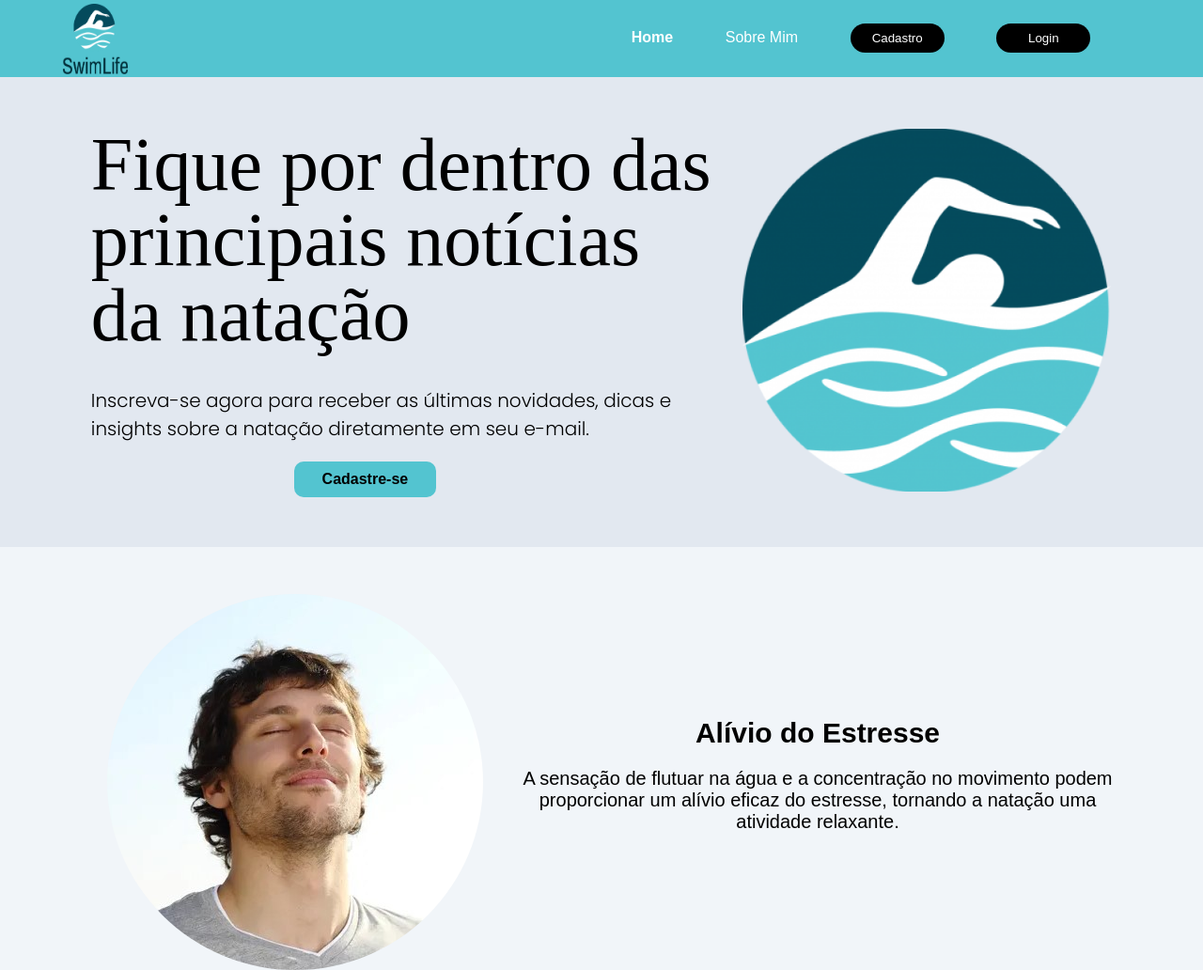
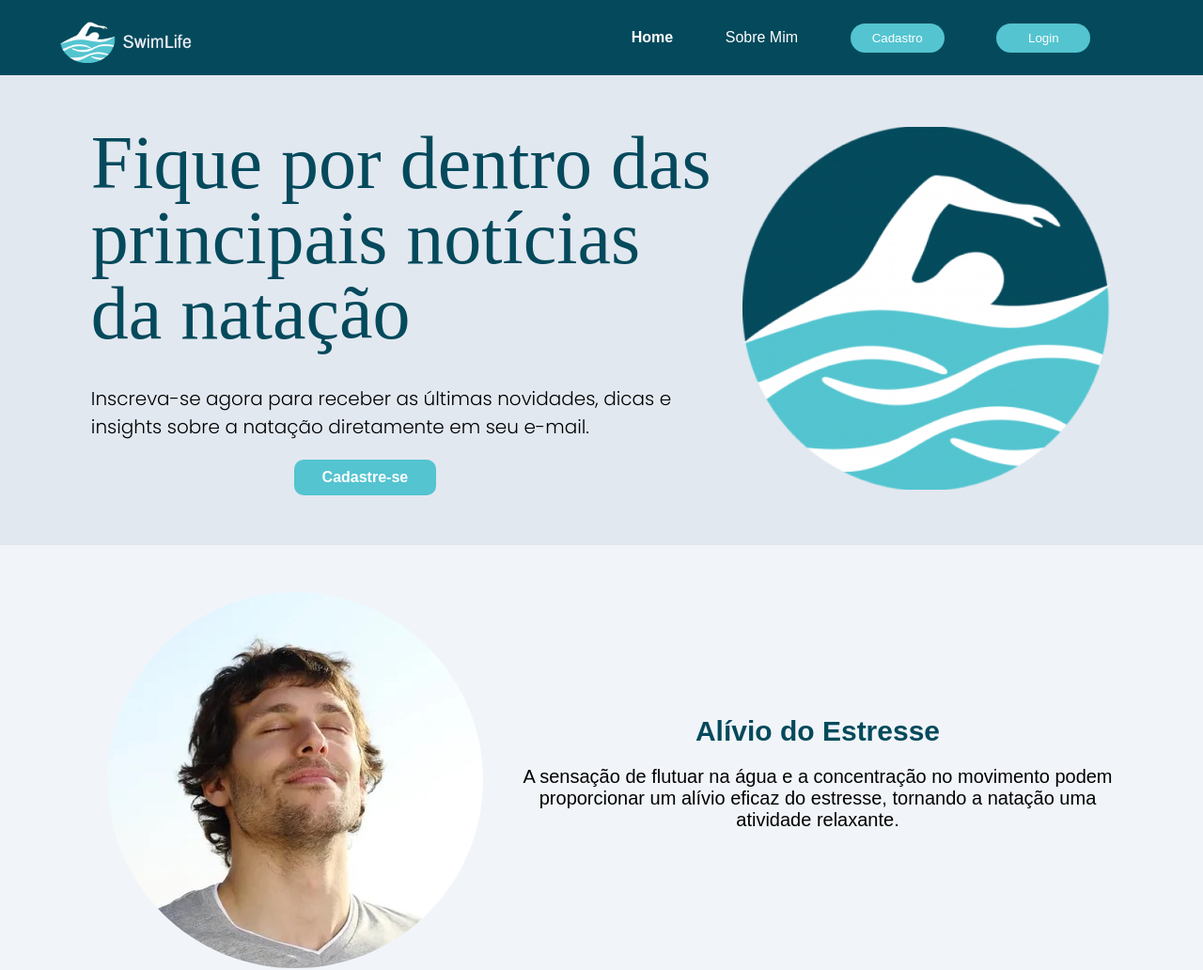
Before and after one commit to isabelafrancisco/SwimLife, a website: page public/index.html in a window 1280 px wide. Shown: the top 1032 px of the page at 94% size. Drawn offline with Linux system fonts and the light colour scheme; a web font is replaced by a local one.

Commit message:
Sobre mim pronta e notícias nos ajuste finais

```diff
--- a/public/css/estiloinicial.css
+++ b/public/css/estiloinicial.css
@@ -10,8 +10,8 @@ body {
 
 .header { /*define o tamanho do header*/
     height: 80px;
-    border-bottom: 2px solid #53C4D0;
-    background-color:#53C4D0;
+    /* border-bottom: 2px solid #53C4D0; */
+    background-color: rgba(4, 74, 92, 1);
 }
 
 .container { /*define como será os elementos dentro*/
@@ -44,9 +44,9 @@ body {
 }
 
 .imagem {
-    height: 75px;
-    width: 75px;
-    margin-top: 10px;
+    height: 50px;
+    width: 140px;
+    margin-top: 11px;
 }
 
 .agora {/* estiliza o inicial no header */
@@ -54,7 +54,7 @@ body {
 }
 
 .pretocadastro {
-    background-color:black;
+    background-color:#53C4D0;
     border: none;
     padding: 8px;
     border-radius: 25px;
@@ -64,7 +64,7 @@ body {
 }
 
 .pretologin {
-    background-color: black;
+    background-color: #53C4D0;
     border: none;
     padding: 8px;
     border-radius: 25px;
@@ -92,6 +92,11 @@ body {
     padding: 20px;
     flex-direction: column;
     align-items: center;
+    color: rgba(4, 74, 92, 1);
+}
+
+.banner-left .subtitulo {
+    color: black;
 }
 
 .banner-left .titulo{
@@ -155,7 +160,7 @@ body {
 
 .btn-banner a {
     text-decoration: none;
-    color: black;
+    color: white;
     font-family: 'Karla', sans-serif;
     font-weight: bolder;
 }
@@ -218,8 +223,9 @@ body {
     padding: 30px;
 }
 
-.box .box_texto1 {
+.box .box_texto1 .texto1{
     text-align: center;
+    color: rgba(4, 74, 92, 1);
 
 }
 
--- a/public/css/logado.css
+++ b/public/css/logado.css
@@ -10,8 +10,8 @@ body {
 
 .header { /*define o tamanho do header*/
     height: 80px;
-    border-bottom: 2px solid #53C4D0;
-    background-color:#53C4D0;
+    /* border-bottom: 2px solid #53C4D0; */
+    background-color:rgba(4, 74, 92, 1);
 }
 
 .container { /*define como será os elementos dentro*/
@@ -44,9 +44,10 @@ body {
 }
 
 .imagem {
-    height: 75px;
-    width: 75px;
-    margin-top: 10px;
+        height: 50px;
+        width: 140px;
+        margin-top: 11px;
+
 }
 
 .agora {/* estiliza o inicial no header */
@@ -86,7 +87,8 @@ body {
 
 button {
     padding: 1rem;
-    background-color: dodgerblue;
+    background-color: #53C4D0;
+    color: white;
     border: none;
     margin: 1rem;
     cursor: pointer;
@@ -143,8 +145,8 @@ a {
     flex-direction: column;
     padding: 1rem; /* deixa espaçado entre a navbar e as imagens */
     margin: 2rem; /* deixa espaçado entre a navbar e as imagens */
-    color: #53C4D0;
-    box-shadow: 0 0 20px rgba(93, 93, 93, 0.2); /* a cor de funco do card */
+    color: black;
+    box-shadow: 0 0 20px #bfdbfe; /* a cor de funco do card */
     text-align: center; /* deixa a imagem centralizada*/
     height: 5%;
     font-size: 15px;
@@ -153,7 +155,7 @@ a {
 
    .c-card1 h2 {
     padding-bottom: 10px; /* espaçamento entre os textos */
-    color: black;
+    color: #53C4D0;
    }
 
    .c-card1 img1 {
@@ -188,8 +190,8 @@ a {
     flex-direction: column;
     padding: 1rem; /* deixa espaçado entre a navbar e as imagens */
     margin: 2rem; /* deixa espaçado entre a navbar e as imagens */
-    color: #53C4D0;
-    box-shadow: 0 0 20px rgba(93, 93, 93, 0.2); /* a cor de funco do card */
+    color: black;
+    box-shadow: 0 0 20px #bfdbfe; /* a cor de funco do card */
     text-align: center; /* deixa a imagem centralizada*/
     height: 5%;
     font-size: 15px;
@@ -201,7 +203,7 @@ a {
 
    .c-card2 h2 {
     padding-bottom: 10px; /* espaçamento entre os textos */
-    color: black;
+    color: #53C4D0;
    }
 
    .c-card p { /* breve descrição sobre mim */
@@ -231,8 +233,8 @@ a {
     flex-direction: column;
     padding: 1rem; /* deixa espaçado entre a navbar e as imagens */
     margin: 2rem; /* deixa espaçado entre a navbar e as imagens */
-    color: #53C4D0;
-    box-shadow: 0 0 20px rgba(93, 93, 93, 0.2); /* a cor de funco do card */
+    color: black;
+    box-shadow: 0 0 20px #bfdbfe;; /* a cor de funco do card */
     text-align: center; /* deixa a imagem centralizada*/
     height: 5%;
     font-size: 15px;
@@ -244,7 +246,7 @@ a {
 
    .c-card3 h2 {
     padding-bottom: 10px; /* espaçamento entre os textos */
-    color: black;
+    color: #53C4D0;
    }
 
    .c-card p { /* breve descrição sobre mim */
@@ -263,7 +265,7 @@ a {
    }
 
    body {
-    background: #dbeafe;
+    background: #f1f5f9;
     font-family: monospace;
    }
 
@@ -274,7 +276,7 @@ a {
     flex-direction: column;
     padding: 1rem; /* deixa espaçado entre a navbar e as imagens */
     margin: 2rem; /* deixa espaçado entre a navbar e as imagens */
-    color: #53C4D0;
+    color: black; /* breve descrição da notícia */
     box-shadow: 0 0 20px #bfdbfe; /* a cor de funco do card */
     text-align: center; /* deixa a imagem centralizada*/
     height: 5%;
@@ -287,7 +289,7 @@ a {
 
    .c-card4 h2 {
     padding-bottom: 10px; /* espaçamento entre os textos */
-    color: black;
+    color: #53C4D0;
    }
 
    .c-card p { /* breve descrição sobre mim */
--- a/public/css/sobremim.css
+++ b/public/css/sobremim.css
@@ -6,8 +6,8 @@ body {
 
 .header { /*define o tamanho do header*/
     height: 80px;
-    border-bottom: 2px solid #53C4D0;
-    background-color:#53C4D0;
+    /* border-bottom: 2px solid #53C4D0; */
+    background-color:rgba(4, 74, 92, 1);
 }
 
 .container { /*define como será os elementos dentro*/
@@ -50,7 +50,7 @@ body {
 }
 
 .pretocadastro {
-    background-color:black;
+    background-color:#53C4D0;
     border: none;
     padding: 8px;
     border-radius: 25px;
@@ -60,7 +60,7 @@ body {
 }
 
 .pretologin {
-    background-color: black;
+    background-color: #53C4D0;
     border: none;
     padding: 8px;
     border-radius: 25px;
@@ -178,7 +178,7 @@ body {
     padding: 1rem; /* deixa espaçado entre a navbar e as imagens */
     margin: 2rem; /* deixa espaçado entre a navbar e as imagens */
     color: #53C4D0;
-    box-shadow: 0 0 20px rgba(93, 93, 93, 0.2); /* a cor de funco do card */
+    box-shadow: 0 0 20px #bfdbfe; /* a cor de funco do card */
     text-align: center; /* deixa a imagem centralizada*/
     height: 5%;
     font-size: 15px;
@@ -190,9 +190,10 @@ body {
    }
 
    .c-card p { /* breve descrição sobre mim */
-    width: 20rem;
+    /* width: 20rem; */
     text-align: left;
     padding: 0.5rem;
+    color: black;
    }
 
 
@@ -217,7 +218,7 @@ body {
     padding: 1rem; /* deixa espaçado entre a navbar e as imagens */
     margin: 2rem; /* deixa espaçado entre a navbar e as imagens */
     color: #53C4D0;
-    box-shadow: 0 0 20px rgba(93, 93, 93, 0.2); /* a cor de funco do card */
+    box-shadow: 0 0 20px #bfdbfe; /* a cor de funco do card */
     text-align: center; /* deixa a imagem centralizada*/
     height: 5%;
     font-size: 15px;
@@ -227,8 +228,9 @@ body {
     padding-bottom: 10px; /* espaçamento entre os textos */
    }
 
-   .c-card p { /* breve descrição sobre mim */
-    width: 20rem;
+   .c-card2 p { /* breve descrição sobre mim */
+    /* width: 20rem; */
     text-align: left;
     padding: 0.5rem;
+    color: black;
    }
--- a/public/css/style.css
+++ b/public/css/style.css
@@ -23,8 +23,8 @@ body {
 
 .header { /*define o tamanho do header*/
     height: 80px;
-    border-bottom: 2px solid #53C4D0;
-    background-color: #53C4D0;
+    /* border-bottom: 2px solid #53C4D0; */
+    background-color: rgba(4, 74, 92, 1);
 }
 
 .container { /*define como será os elementos dentro*/
@@ -58,9 +58,10 @@ body {
 }
 
 .header .container .imagem { /* arrumar o tamanho dO logo na navbar */
-    height: 75px;
-    width: 75px;
-    margin-top: 5px;
+        height: 50px;
+        width: 140px;
+        margin-top: 11px;
+
 }
 
 .agora {/* estiliza o inicial no header */
@@ -68,7 +69,7 @@ body {
 }
 
 .pretocadastro {
-    background-color:black;
+    background-color: #53C4D0;
     border: none;
     padding: 8px;
     border-radius: 25px;
@@ -78,7 +79,7 @@ body {
 }
 
 .pretologin {
-    background-color: black;
+    background-color: #53C4D0;
     border: none;
     padding: 8px;
     border-radius: 25px;
@@ -100,6 +101,7 @@ body {
     align-items: center;
     justify-content: space-evenly;
     margin-top: 20px;
+    /* color: white; */
 }
 
 
@@ -135,15 +137,22 @@ body {
 
 }
 
-.cadastro p { /* BOTÃO DE CADASTRO */
+.cadastro p1 { /* BOTÃO DE CADASTRO */
     font-weight: 700;
     text-align: center;
+    color: white;
+    flex-direction: column;
+
 }
 
 
-.Login p { /* BOTÃO DE LOGIN */
+.Login p2 { /* BOTÃO DE LOGIN */
     font-weight: 700;
     text-align: center;
+    color: white;
+    align-items: center;
+
+
 }
 
 .input { /* deixa as inputs maiores aonde o usuário digita */
--- a/public/index.html
+++ b/public/index.html
@@ -10,7 +10,7 @@
 <body>
     <div class="header">
         <div class="container">
-          <h1><img class="imagem" src="./Fotos/img/logoswimlife.png" alt=""></h1>
+          <h1><img class="imagem" src="./Fotos/img/teste_novo.png" alt=""></h1>
           <ul class="navbar">
             <li class="agora">
               <a href="#">Home</a>
@@ -52,7 +52,7 @@
               </div>
               <div class="box_texto1">
                 <div class="texto1">
-                  <span style="font-size: 30px; font-weight: bold;">Alívio do Estresse</span>
+                  <span style="font-size: 30px; font-weight: bold; color: rgba(4, 74, 92, 1);">Alívio do Estresse</span>
                 </div>
                 <p style="font-size: 20px;">A sensação de flutuar na água e a concentração no movimento podem proporcionar um alívio eficaz do estresse, tornando a natação uma atividade relaxante.</p>
               </div>
@@ -65,7 +65,7 @@
               </div>
               <div class="box_texto2">
                 <div class="texto2">
-                <span style="font-size: 30px; font-weight: bold;">Habilidades de Sobrevivência Aquática</span>
+                <span style="font-size: 30px; font-weight: bold; color: rgba(4, 74, 92, 1);">Habilidades de Sobrevivência Aquática</span>
               </div>
               <p style="font-size: 20px;">Aprender a nadar é fundamental para a segurança aquática. Além de ser uma atividade prazerosa, você também adquire habilidades vitais de sobrevivência na água.</p>
               </div>
@@ -78,7 +78,7 @@
               </div>
               <div class="box_texto3">
                 <div class="texto3">
-                  <span style="font-size: 30px; font-weight: bold;">Socialização</span>
+                  <span style="font-size: 30px; font-weight: bold; color: rgba(4, 74, 92, 1);">Socialização</span>
               </div>
               <p style="font-size: 20px;">Junte-se a aulas, equipes ou clubes de natação para uma maior socialização. Conheça pessoas enquanto se mantém ativo.</p>
               </div>
@@ -91,7 +91,7 @@
               </div>
               <div class="box_texto4">
                 <div class="texto4">
-                <span style="font-size: 30px; font-weight: bold;">Competição e Desafio Pessoal</span>
+                <span style="font-size: 30px; font-weight: bold; color: rgba(4, 74, 92, 1);">Competição e Desafio Pessoal</span>
               </div>
               <p style="font-size: 20px;">Se você é movido por desafios, a natação competitiva oferece oportunidades emocionantes para aprimorar suas habilidades e superar limites pessoais.</p>
               </div>
```
Also changed, not shown: public/cadastro.html (+3 -3 lines), public/logado.html (+1 -1 lines), public/login2.html (+3 -3 lines), public/Fotos/img/michael.avif (deleted), public/Fotos/img/michael.jpg (deleted), public/Fotos/img/minhafoto.jpg (deleted), public/Fotos/img/quarta noticia.avif (deleted), public/Fotos/img/teste_novo.png (added).
